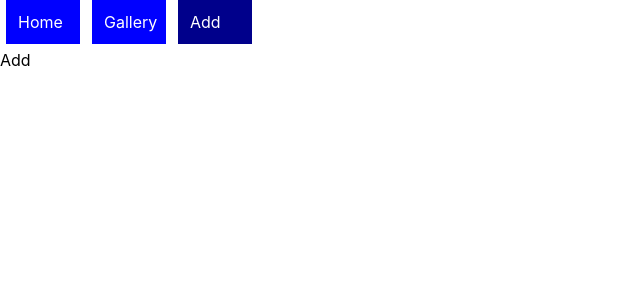
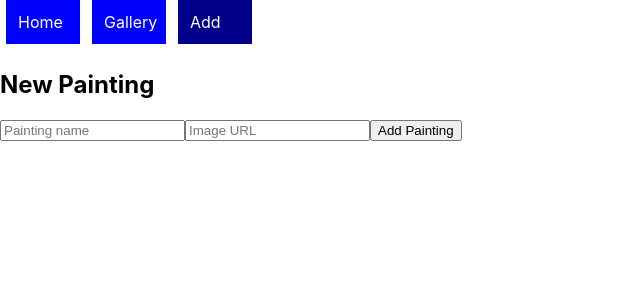
Before and after one commit to zachsain/phase-2-app, a React (Create React App) app: page /add in a window 1280 px wide. Shown: the top 300 px of the page, without its empty margins (0-640 px from the left). Built offline with nearby package versions, Linux system fonts and the light colour scheme; data requests are answered from the project's data file.

Commit message:
general structure

```diff
--- a/src/Add.js
+++ b/src/Add.js
@@ -2,7 +2,14 @@ import React from 'react';
 
 function Add(){
     return (
-        <div>Add</div>
+    <div className="new-painting-form">
+      <h2>New Painting </h2>
+      <form >
+        <input  value={"" }type="text" name="name" placeholder="Painting name" />
+        <input  value={"" }type="text" name="image" placeholder="Image URL" />
+        <button type="submit">Add Painting</button>
+      </form>
+    </div>
     )
 }
 
--- a/src/App.js
+++ b/src/App.js
@@ -1,4 +1,4 @@
-import React from 'react';
+import React, {useEffect, useState} from 'react';
 import { Route, Switch } from "react-router-dom";
 import NavBar from "./NavBar"
 import './App.css';
@@ -10,12 +10,21 @@ import Home from "./Home"
 
 
 function App() {
+
+  const [paintings, setPaintings] = useState()
+
+  useEffect(() => {
+    fetch("http://localhost:3004/paintings")
+    .then(r => r.json())
+    .then(paintings => (console.log(paintings), setPaintings(paintings)))
+  },[])
+
   return (
     <div className="app">
       <NavBar />
       <Switch>
         <Route exact path="/gallery">
-          <Gallery />
+          <Gallery paintings={paintings} />
         </Route>
         <Route exact path="/add">
           <Add />
--- a/src/Gallery.js
+++ b/src/Gallery.js
@@ -1,13 +1,22 @@
 import React from 'react';
 import Search from "./Search"
+import PaintingCard from "./PaintingCard"
 
-function Gallery(){
+function Gallery({paintings}){
 
-    // build card
+    console.log(paintings)
+
+    const displayPainting = paintings.map(painting => {
+        return <PaintingCard
+                 title={painting.painting_title}
+                 image={painting.img_src}
+                 id={painting.id}
+        />    })
     return(
 
         <div>Gallery
             <Search />
+            {displayPainting}
         </div>
     )
 }
--- a/src/PaintingCard.js
+++ b/src/PaintingCard.js
@@ -1,18 +1,22 @@
-import React from "react"
+import React, {useState} from "react"
 
 function PaintingCard({title, id, image}){
 
     const [liked, setLiked] = useState(false)
 
     return (
-        <li className="card">
+        <ul className="card">
+          <h4>{title}</h4>
           <img src={image} alt={title} />
-          <h4>{title}</h4>
           {liked ? (
             <button onClick={() => setLiked(!liked)} className="emoji-button favorite active">★</button>
           ) : (
             <button onClick={() => setLiked(!liked)} className="emoji-button favorite" >☆</button>
           )}
-        </li>
+        </ul>
       );
 }
+
+
+
+export default PaintingCard
```
